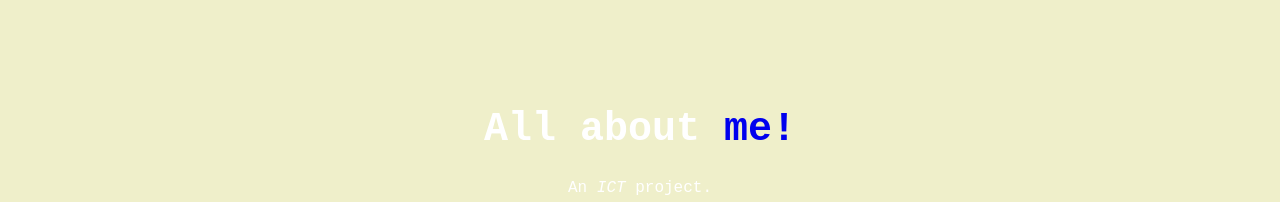
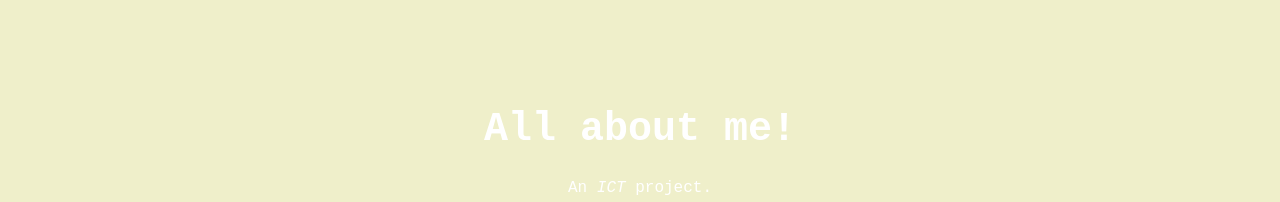
Before and after one commit to miekajucom/about-me, a plain HTML site: page index.html in a window 1280 px wide. Shown: the top 202 px of the page. Drawn offline with Linux system fonts and the light colour scheme.

Commit message:
Update index.html

```diff
--- a/index.html
+++ b/index.html
@@ -70,7 +70,7 @@ h3 {
 <body>
 
 <div class="header">
-<h1> All about <a href="https://miekajucom.github.io/JUCOM-PORTFOLIO/" style="text-decoration:none;">me!</a></h1>
+<h1> All about me!</a></h1>
   <p>An <i>ICT</i> project.</p>
 </div>
 
```
